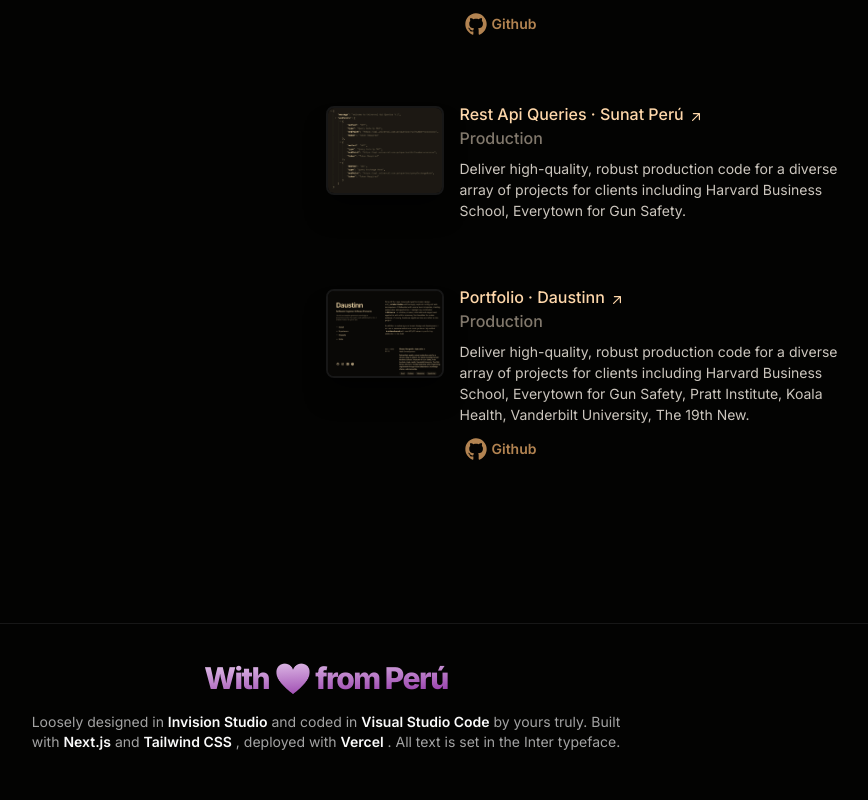
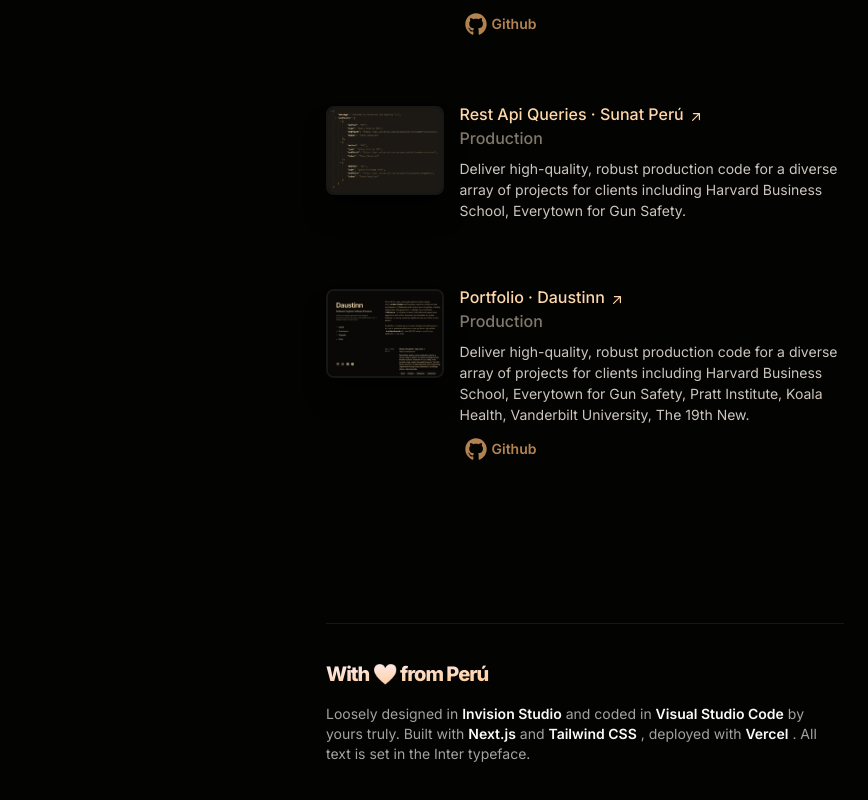
Before and after one commit to daustinn/portfolio, a Next.js app: page / in a window 1280 px wide. Shown: the part 2826-3626 px from the top of the page, without its empty margins (314-1182 px from the left). Built offline with nearby package versions, Linux system fonts and the light colour scheme.

Commit message:
Change ui Perú

```diff
--- a/src/components/home/index.tsx
+++ b/src/components/home/index.tsx
@@ -496,20 +496,21 @@
                   </div>
                 </section>
                 <section id="skills" className=" pt-24"></section>
-              </div>
-            </div>
-          </div>
-        </div>
                 <footer className="py-9 w-full border-t border-t-neutral-900">
                   <div className="flex items-center justify-center h-full mx-auto w-[600px] max-w-full">
                     <div className="flex flex-col gap-4">
-              <h4 className="text-center font-extrabold text-3xl tracking-tighter text-transparent bg-clip-text bg-gradient-to-br from-[#fcefff] to-[#7b0d94]">
+                      <h4 className="text-left font-extrabold text-xl tracking-tighter text-transparent bg-clip-text bg-gradient-to-br from-[#fcefff] to-[#ffb144]">
                         With ❤️ from{' '}
-                <a href="#" className="hover:underline">
+                        <a
+                          href="https://es.wikipedia.org/wiki/Per%C3%BA"
+                          target="_blank"
+                          referrerPolicy="no-referrer"
+                          className="hover:underline"
+                        >
                           Perú
                         </a>
                       </h4>
-              <p className="text-center text-sm text-neutral-400">
+                      <p className="text-left text-sm text-neutral-400">
                         Loosely designed in{' '}
                         <a
                           className="font-semibold hover:underline hover:text-orange-200 text-neutral-50"
@@ -550,6 +551,11 @@
                     </div>
                   </div>
                 </footer>
+              </div>
+            </div>
+          </div>
+        </div>
+
         {/* </PerfectScrollbar> */}
       </div>
     </>
```
Lines whose indentation alone changed are shown as unchanged.
